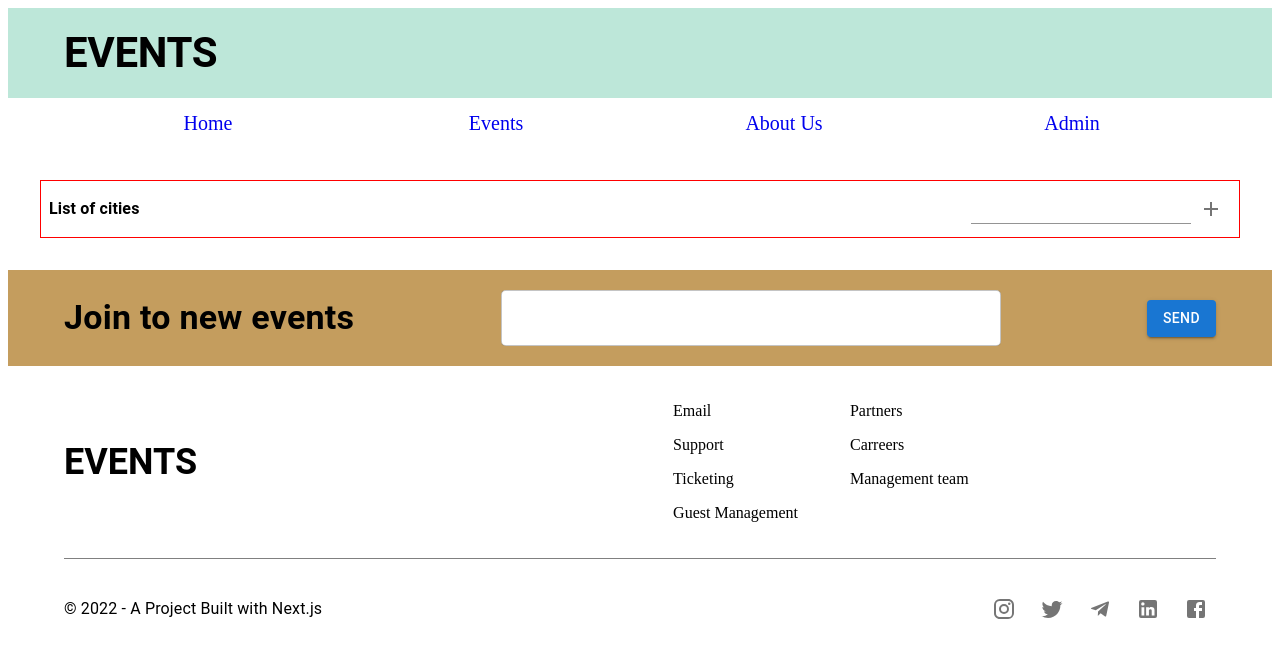
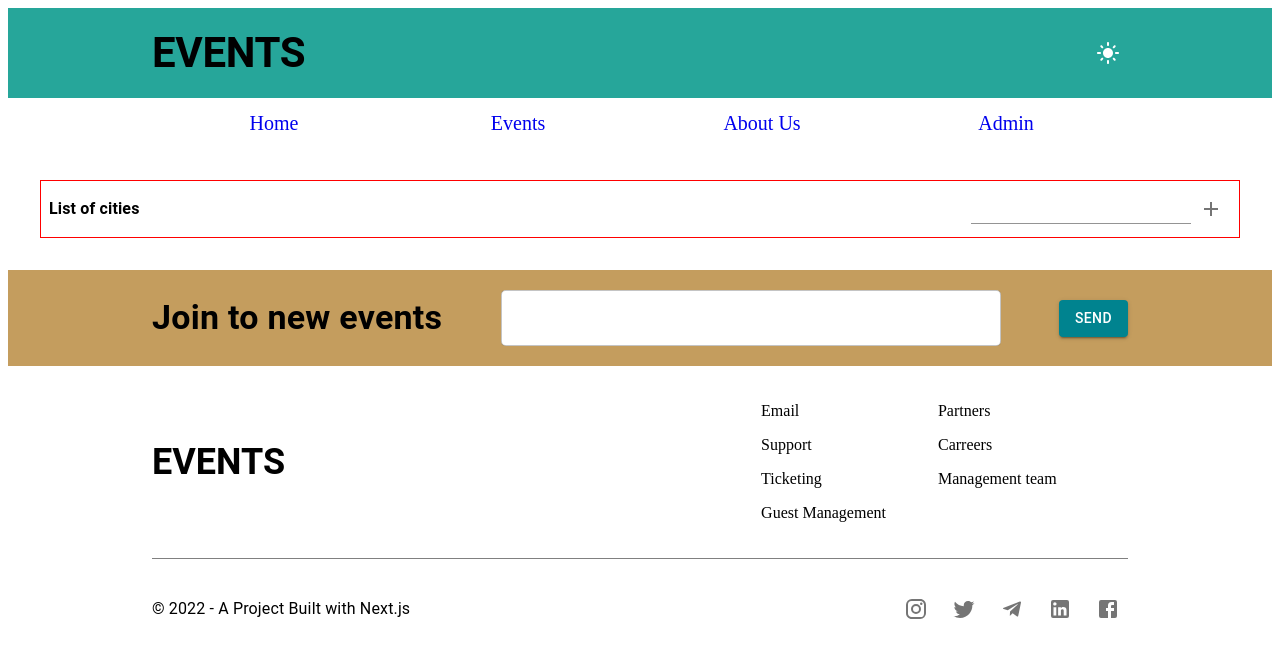
Before and after one commit to LanaVol/events-application, a Next.js app: page /admin in a window 1280 px wide. Shown: the top 658 px of the page. Built offline with nearby package versions, Linux system fonts and the light colour scheme; no server answers.

Commit message:
create theme toggle

```diff
--- a/src/components/Header/Header.jsx
+++ b/src/components/Header/Header.jsx
@@ -7,17 +7,22 @@ import {
   List,
   ListItem,
   Typography,
+  useTheme,
 } from "@mui/material";
 import { AccountCircle, Logout } from "@mui/icons-material";
 import AuthActions from "@/redux/auth/AuthOperations";
+import { ThemeToggle } from "../ThemeToggle";
 
 export const Header = () => {
   const isLogged = useSelector((state) => state.auth.isLogged);
   const dispatch = useDispatch();
+  const theme = useTheme();
+
+  console.log(theme);
 
   return (
     <header>
-      <Box sx={{ backgroundColor: "#BDE7D9" }}>
+      <Box sx={{ backgroundColor: theme.palette.background.main }}>
         <Container>
           <Box
             sx={{
@@ -34,6 +39,7 @@ export const Header = () => {
             >
               Events
             </Typography>
+            <ThemeToggle />
 
             {isLogged ? (
               <Box
@@ -59,7 +65,7 @@ export const Header = () => {
                 <Button
                   onClick={() => dispatch(AuthActions.logout())}
                   startIcon={<Logout />}
-                  sx={{ backgroundColor: "black" }}
+                  // sx={{ backgroundColor: "black" }}
                 >
                   Logout
                 </Button>
--- a/src/components/Layout/Layout.jsx
+++ b/src/components/Layout/Layout.jsx
@@ -1,12 +1,19 @@
+import { useMemo } from "react";
+import { useSelector } from "react-redux";
+import { themeSettings } from "../../config/theme";
 import { Header } from "../Header/Header";
 import { Footer } from "../Footer/Footer";
+import { ThemeProvider, createTheme } from "@mui/material";
 
 export const Layout = ({ children }) => {
+  const mode = useSelector((state) => state.theme.mode);
+  const theme = useMemo(() => createTheme(themeSettings(mode)), [mode]);
+
   return (
-    <>
+    <ThemeProvider theme={theme}>
       <Header />
       {children}
       <Footer />
-    </>
+    </ThemeProvider>
   );
 };
--- /dev/null
+++ b/src/components/ThemeToggle.jsx
@@ -0,0 +1,23 @@
+import { useDispatch } from "react-redux";
+import { setModeTheme } from "../redux/theme/themeSlice";
+import { IconButton, useTheme } from "@mui/material";
+import { DarkMode, LightMode } from "@mui/icons-material";
+
+export const ThemeToggle = () => {
+  const dispatch = useDispatch();
+  const theme = useTheme();
+
+  return (
+    <IconButton onClick={() => dispatch(setModeTheme())}>
+      {theme.palette.mode === "dark" ? (
+        <DarkMode
+          sx={{ color: theme.palette.text.light, fontSize: "1.5rem" }}
+        />
+      ) : (
+        <LightMode
+          sx={{ color: theme.palette.text.light, fontSize: "1.5rem" }}
+        />
+      )}
+    </IconButton>
+  );
+};
--- /dev/null
+++ b/src/config/theme.js
@@ -0,0 +1,52 @@
+import { PaletteMode, createTheme } from "@mui/material";
+
+// declare module "@mui/material" {
+//   interface TypeBackground {
+//     light: string;
+//     main: string;
+//     mainHover: string;
+//   }
+//   interface TypeText {
+//     light: string;
+//     main: string;
+//   }
+// }
+
+export const themeSettings = (mode) => {
+  return createTheme({
+    palette: {
+      mode: mode,
+      primary: {
+        main: "#00838f",
+        light: "#00acc1",
+        dark: "#006064",
+      },
+      secondary: {
+        light: "#ff7961",
+        main: "#ff3d00",
+        dark: "#dd2c00",
+      },
+      background: {
+        default: mode === "dark" ? "#121212" : "#fff",
+        paper: mode === "dark" ? "#121212" : "#fff",
+        light: mode === "dark" ? "#212121" : "#fafafa",
+        main: "#26a69a",
+        mainHover: "#00796b",
+      },
+      text: {
+        primary: mode === "dark" ? "#fff" : "rgba(0, 0, 0, 0.87)",
+        light: mode === "dark" ? "#fff" : "#fff",
+        main: mode === "dark" ? "#26a69a" : "#26a69a",
+      },
+    },
+    breakpoints: {
+      values: {
+        xs: 0,
+        sm: 480,
+        md: 600,
+        lg: 1024,
+        xl: 1680,
+      },
+    },
+  });
+};
```
